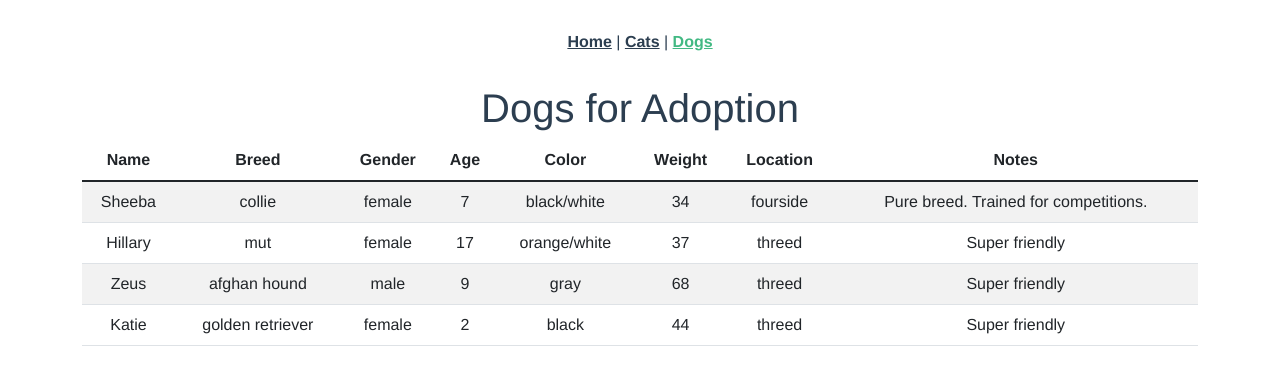
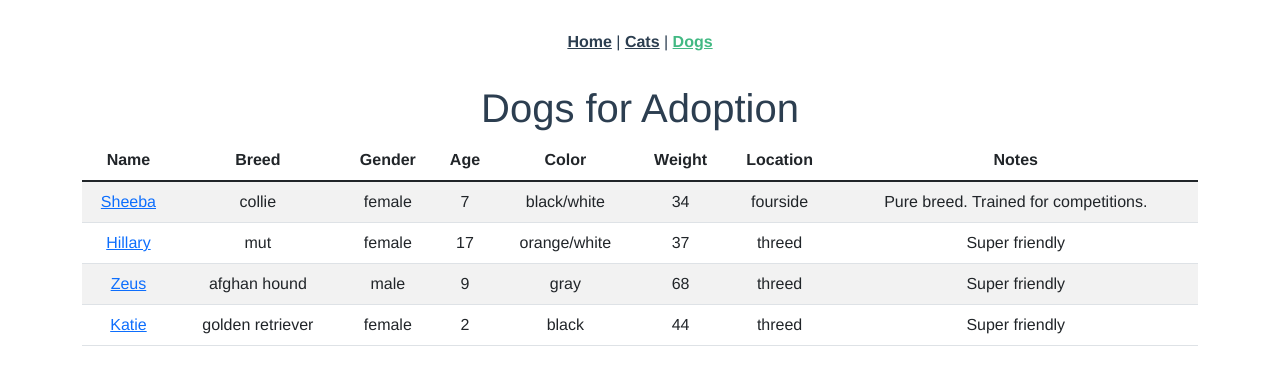
Before and after one commit to msmithboise/vue-adopt-pets, a Vue app: page /dogs in a window 1280 px wide. Shown: the top 372 px of the page. Built offline with nearby package versions, Linux system fonts and the light colour scheme.

Commit message:
passing pet id

```diff
--- a/src/router/index.js
+++ b/src/router/index.js
@@ -24,7 +24,7 @@ const routes = [
     component: Dogs
   },
   {
-    path: '/pets/:id',
+    path: '/pets/:species/:id',
     name: 'pet',
     component: Pet
   }
--- /dev/null
+++ b/src/store/actions.js
@@ -0,0 +1,3 @@
+export default {
+
+}
--- a/src/store/index.js
+++ b/src/store/index.js
@@ -1,15 +1,13 @@
 import Vue from 'vue'
 import Vuex from 'vuex'
+import state from './state'
+import mutations from './mutations'
+import actions from './actions'
 
 Vue.use(Vuex)
 
 export default new Vuex.Store({
-  state: {
-  },
-  mutations: {
-  },
-  actions: {
-  },
-  modules: {
-  }
+  state,
+  mutations,
+  actions
 })
--- /dev/null
+++ b/src/store/mutations.js
@@ -0,0 +1,3 @@
+export default {
+
+}
--- /dev/null
+++ b/src/store/state.js
@@ -0,0 +1,7 @@
+import cats from '../data/cats'
+import dogs from '../data/dogs'
+
+export default {
+    cats,
+    dogs
+}
--- a/src/views/Cats.vue
+++ b/src/views/Cats.vue
@@ -4,17 +4,23 @@
     <b-table striped hover :items="cats">
       <template #cell(name)="data">
         <!-- `data.value` is the value after formatted by the Formatter -->
-        <router-link :to="`/pets/${data.index}`">{{ data.value }}</router-link>
+        <router-link :to="`/pets/cats/${data.index}`">{{
+          data.value
+        }}</router-link>
       </template>
     </b-table>
   </div>
 </template>
 
 <script>
-import cats from "@/data/cats";
+import { mapState } from "vuex";
+
 export default {
   data() {
-    return { cats: cats };
+    return {};
+  },
+  computed: {
+    ...mapState(["cats"]),
   },
 };
 </script>
--- a/src/views/Dogs.vue
+++ b/src/views/Dogs.vue
@@ -1,15 +1,26 @@
 <template>
   <div>
     <h1>Dogs for Adoption</h1>
-    <b-table striped hover :items="dogs"></b-table>
+    <b-table striped hover :items="dogs">
+      <template #cell(name)="data">
+        <!-- `data.value` is the value after formatted by the Formatter -->
+        <router-link :to="`/pets/dogs/${data.index}`">{{
+          data.value
+        }}</router-link>
+      </template>
+    </b-table>
   </div>
 </template>
 
 <script>
-import dogs from "@/data/dogs";
+import { mapState } from "vuex";
+
 export default {
   data() {
-    return { dogs: dogs };
+    return {};
+  },
+  computed: {
+    ...mapState(["dogs"]),
   },
 };
 </script>
--- a/src/views/Pet.vue
+++ b/src/views/Pet.vue
@@ -1,3 +1,6 @@
 <template>
-  <div>Pet</div>
+  <div>
+    {{ this.$route.params.species }}
+    {{ this.$route.params.id }}
+  </div>
 </template>
```
Also changed, not shown: src/store/store.js (added).
